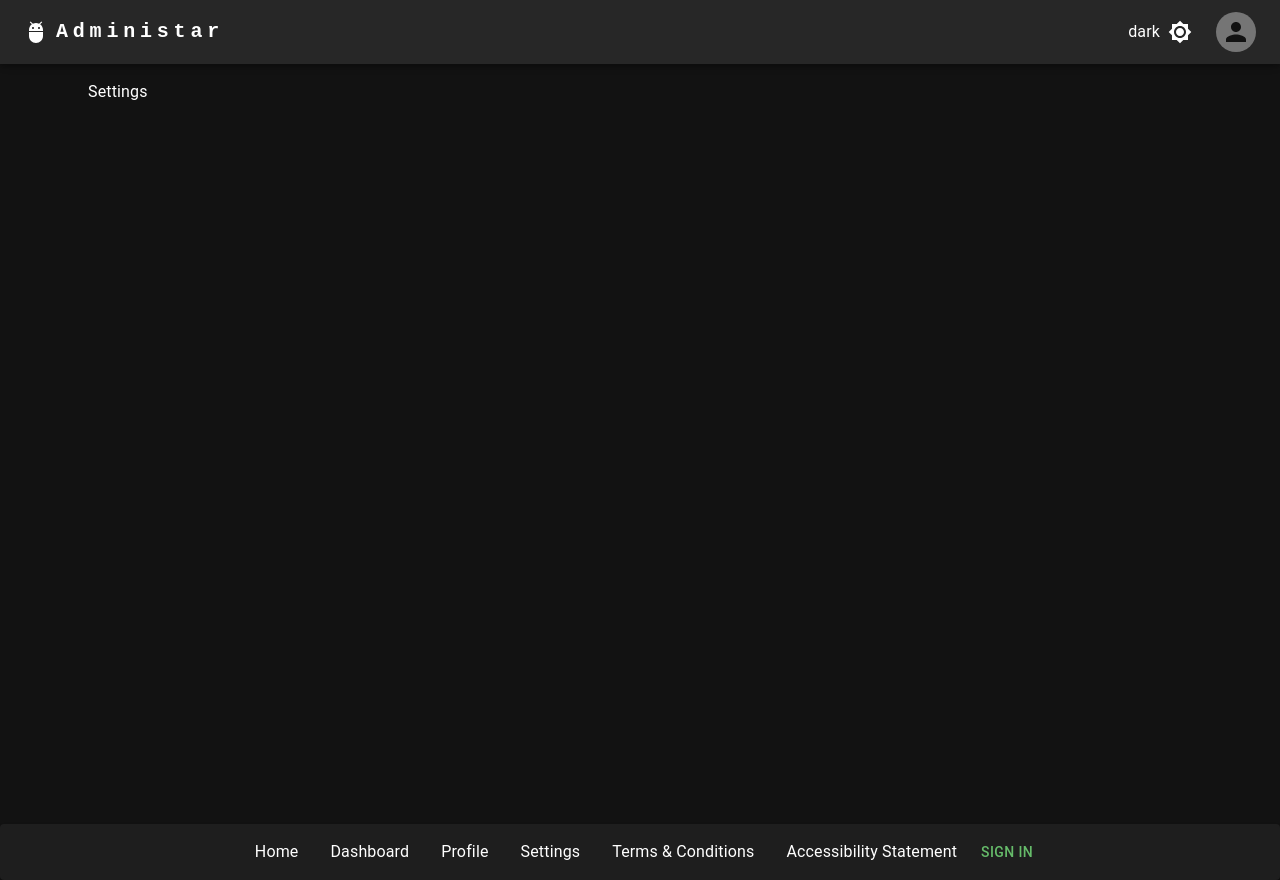
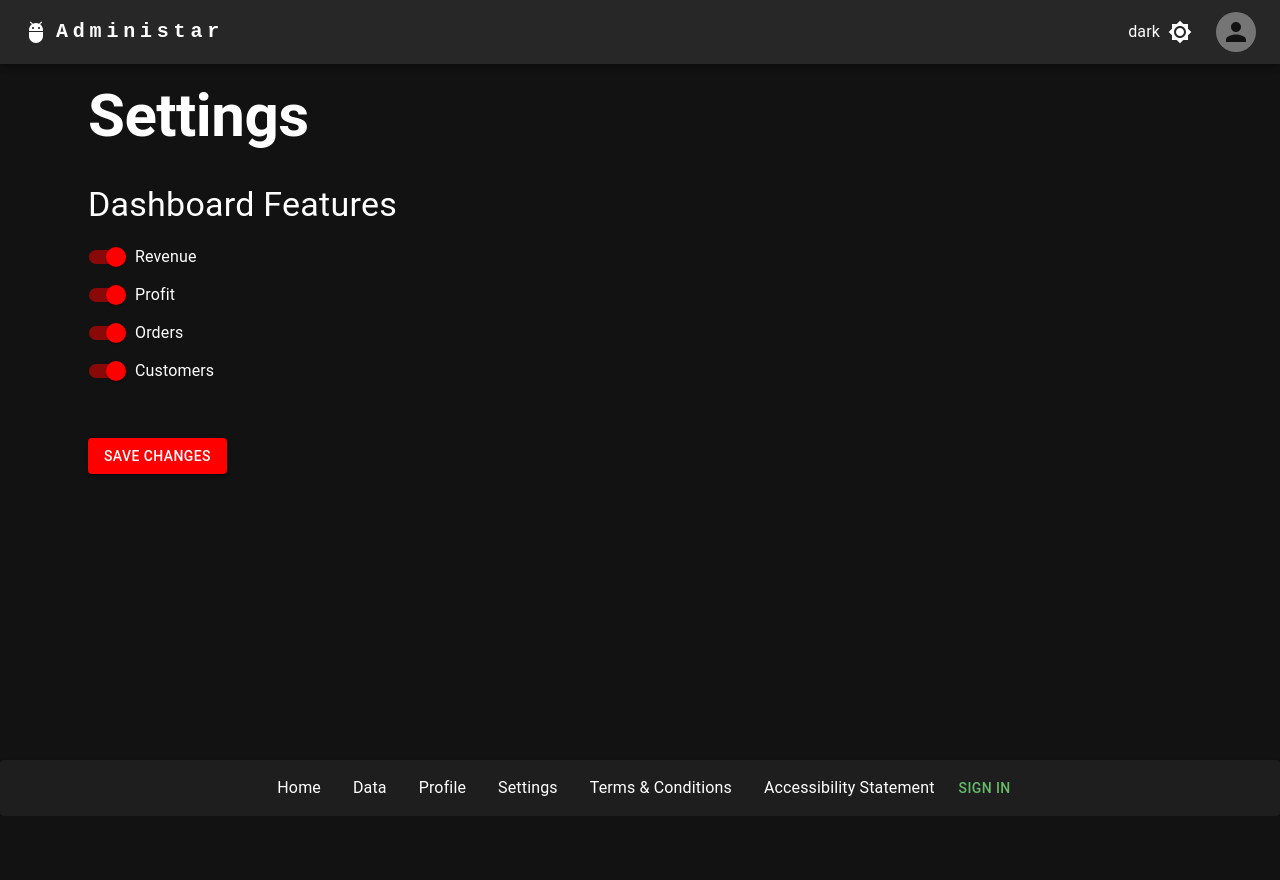
Before and after one commit to sclarke5/dashboard, a Next.js app: page /dashboard/settings in a window 1280 px wide. After the commit the page ends 816 px from the top, so only its background shows below. Built offline with nearby package versions, Linux system fonts and the light colour scheme; no server answers.

Commit message:
add settings page and fix footer position

```diff
--- a/src/app/Layout.module.scss
+++ b/src/app/Layout.module.scss
@@ -2,6 +2,9 @@
   padding: 0 24px 0 88px;
   max-width: 85rem;
   margin: auto;
+  min-height: 92vh;
+  position: relative;
+  padding-bottom: 5rem;
 
   @media screen and (min-width: 1700px) {
     padding: 0 24px 0 0;
--- a/src/app/components/Footer/Footer.module.scss
+++ b/src/app/components/Footer/Footer.module.scss
@@ -1,6 +1,6 @@
 .footer {
   position: absolute;
-  bottom: -5em;
+  bottom: 0;
   left: 0;
   right: 0;
   width: 100%;
--- a/src/app/components/Footer/Footer.tsx
+++ b/src/app/components/Footer/Footer.tsx
@@ -23,13 +23,13 @@ export const Footer = () => {
             <FooterLink href="/">Home</FooterLink>
           </li>
           <li>
-            <FooterLink href="/dashboard">Dashboard</FooterLink>
+            <FooterLink href="/dashboard/data">Data</FooterLink>
           </li>
           <li>
-            <FooterLink href="/profile">Profile</FooterLink>
+            <FooterLink href="/dashboard/profile">Profile</FooterLink>
           </li>
           <li>
-            <FooterLink href="/settings">Settings</FooterLink>
+            <FooterLink href="/dashboard/settings">Settings</FooterLink>
           </li>
           <li>
             <FooterLink href="/#terms-and-conditions">Terms & Conditions</FooterLink>
--- a/src/app/dashboard/settings/page.tsx
+++ b/src/app/dashboard/settings/page.tsx
@@ -1,8 +1,104 @@
-import React from 'react'
+'use client'
+
+import { Box, Button, FormControlLabel, FormGroup, Grid, Switch, Typography } from '@mui/material';
+import React, { useState } from 'react'
 
 export const Settings = () => {
+  const [showRevenue, setShowRevenue] = useState(true);
+  const [showProfit, setShowProfit] = useState(true);
+  const [showOrders, setShowOrders] = useState(true);
+  const [showCustomers, setShowCustomers] = useState(true);
+
+  const handleShowRevenueChange = (ev: React.ChangeEvent<HTMLInputElement>) => {
+    const { checked } = ev.currentTarget;
+    setShowRevenue(checked);
+  }
+
+  const handleShowProfitChange = (ev: React.ChangeEvent<HTMLInputElement>) => {
+    const { checked } = ev.currentTarget;
+    setShowProfit(checked);
+  }
+
+  const handleShowOrdersChange = (ev: React.ChangeEvent<HTMLInputElement>) => {
+    const { checked } = ev.currentTarget;
+    setShowOrders(checked);
+  }
+
+  const handleShowCustomersChange = (ev: React.ChangeEvent<HTMLInputElement>) => {
+    const { checked } = ev.currentTarget;
+    setShowCustomers(checked);
+  }
+
+  const handleSubmit = (ev: React.FormEvent<HTMLFormElement>) => {
+    ev.preventDefault();
+  }
+
   return (
-    <h6 style={{ marginTop: '5rem' }}>Settings</h6>
+    <>
+      <Typography
+        variant='h2'
+        sx={{
+          marginTop: 10,
+          paddingBottom: 4,
+          fontWeight: 600
+        }}>Settings</Typography>
+      <Box>
+        <Typography variant="h4" gutterBottom>Dashboard Features</Typography>
+        <form onSubmit={handleSubmit}>
+          <Grid container spacing={2}>
+            <Grid item xs={12}>
+              <FormGroup>
+                <FormControlLabel
+                  control={
+                    <Switch
+                      checked={showRevenue}
+                      onChange={handleShowRevenueChange}
+                    />
+                  }
+                  label="Revenue"
+                />
+                <FormControlLabel
+                  control={
+                    <Switch
+                      checked={showProfit}
+                      onChange={handleShowProfitChange}
+                    />
+                  }
+                  label="Profit"
+                />
+                <FormControlLabel
+                  control={
+                    <Switch
+                      checked={showOrders}
+                      onChange={handleShowOrdersChange}
+                    />
+                  }
+                  label="Orders"
+                />
+                <FormControlLabel
+                  control={
+                    <Switch
+                      checked={showCustomers}
+                      onChange={handleShowCustomersChange}
+                    />
+                  }
+                  label="Customers"
+                />
+              </FormGroup>
+            </Grid>
+            <Grid item xs={12} sm={6} style={{ marginTop: '2rem' }}>
+              <Button
+                type="submit"
+                variant="contained"
+                color={'primary'}
+                >
+                Save Changes
+              </Button>
+            </Grid>
+          </Grid>
+        </form>
+      </Box>
+    </>
   )
 }
 
--- a/src/app/layout.tsx
+++ b/src/app/layout.tsx
@@ -22,14 +22,14 @@ export const RootLayout = ({
       <body>
         <Provider>
           <ThemeWrapper>
-            <div
-              className={styles.layout}>
+            <div className={styles.layout}>
               <Sidemenu />
               <CssBaseline />
               {children}
               <Footer />
             </div>
           </ThemeWrapper>
+
         </Provider>
       </body>
     </html>
```
